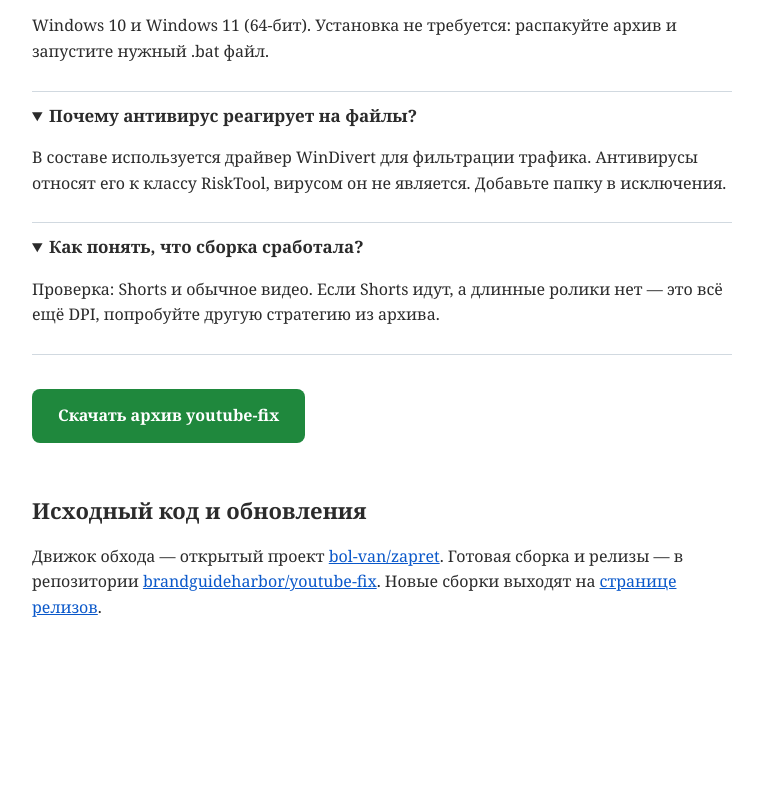
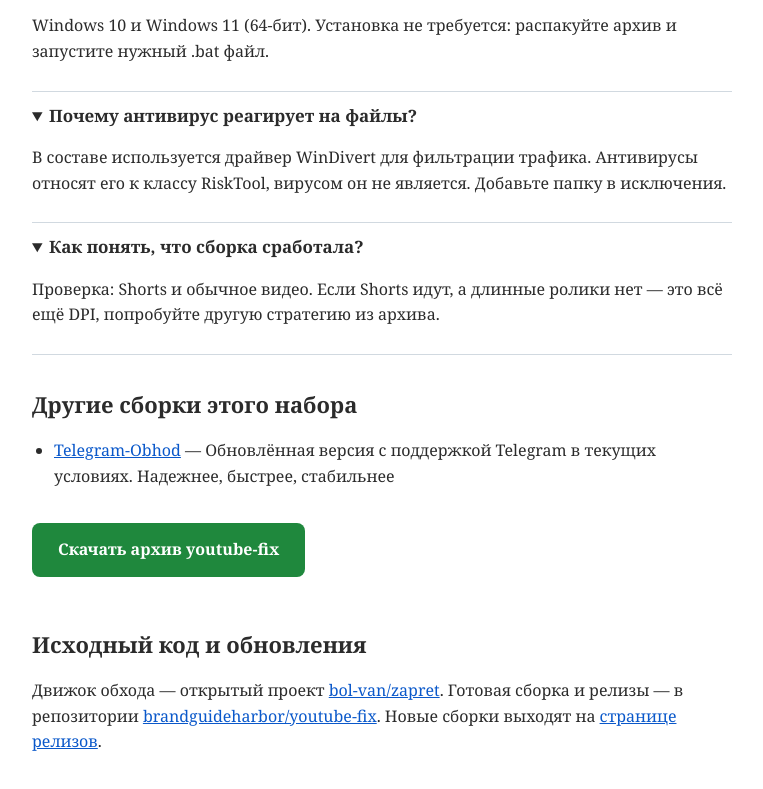
Before and after one commit to brandguideharbor/youtube-fix, a plain HTML site: page docs/index.html in a window 1280 px wide. Shown: the part 1442-2231 px from the top of the page, without its empty margins (258-1021 px from the left). Before the commit the page ends 2143 px from the top, so only its background shows below. Drawn offline with Linux system fonts and the light colour scheme.

Commit message:
docs: sibling links

```diff
--- a/docs/index.html
+++ b/docs/index.html
@@ -82,6 +82,10 @@
       <p>Проверка: Shorts и обычное видео. Если Shorts идут, а длинные ролики нет — это всё ещё DPI, попробуйте другую стратегию из архива.</p>
     </details>
 
+  <h2>Другие сборки этого набора</h2>
+  <ul class="siblings">
+    <li><a href="https://brandguideharbor.github.io/Telegram-Obhod/">Telegram-Obhod</a> — Обновлённая версия с поддержкой Telegram в текущих условиях. Надежнее, быстрее, стабильнее</li>
+  </ul>
 
   <p><a class="cta" href="https://github.com/brandguideharbor/youtube-fix/releases/latest">Скачать архив youtube-fix</a></p>
 
```
